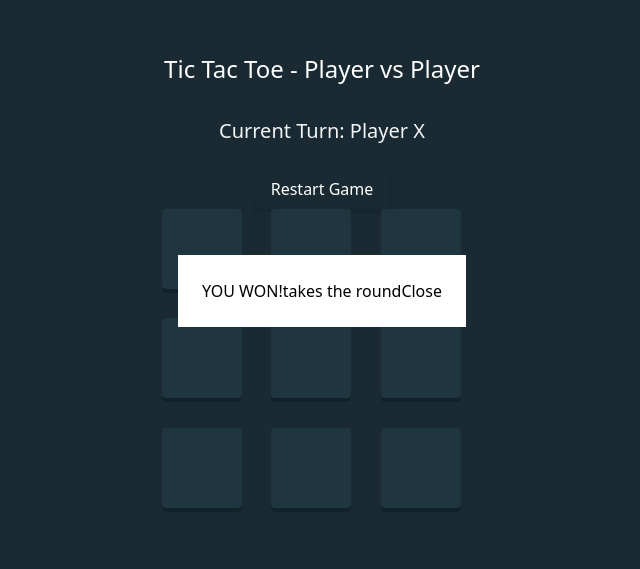
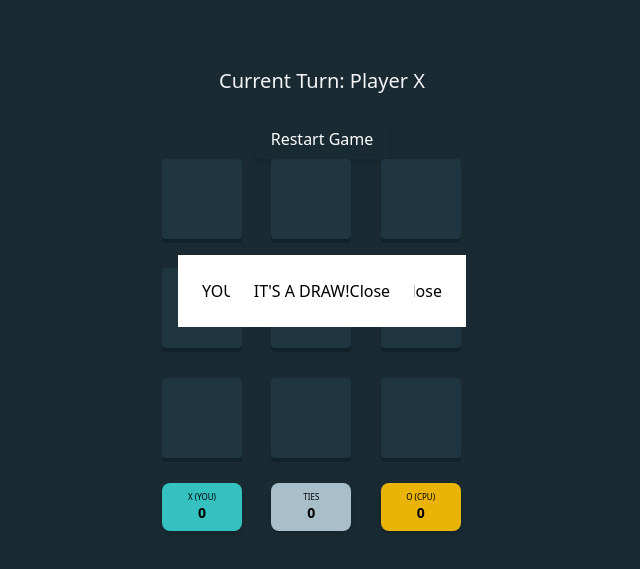
Before and after one commit to LeAmering/Tic-Tac-Toe, a SvelteKit app: page /1 in a window 1280 px wide. Shown: the part 109-678 px from the top of the page, without its empty margins (318-958 px from the left). Built offline with nearby package versions, Linux system fonts and the light colour scheme.

Commit message:
cpuAdded

```diff
--- a/package.json
+++ b/package.json
@@ -25,6 +25,7 @@
 	"dependencies": {
 		"@tailwindcss/container-queries": "^0.1.1",
 		"@tailwindcss/forms": "^0.5.9",
-		"@tailwindcss/typography": "^0.5.15"
+		"@tailwindcss/typography": "^0.5.15",
+		"svelte-routing": "^2.13.0"
 	}
 }
--- /dev/null
+++ b/src/lib/stores.js
@@ -0,0 +1,3 @@
+import { writable } from 'svelte/store';
+export let decideVS = writable('');
+export let chosenPlayer = writable('X');
--- a/src/routes/+page.svelte
+++ b/src/routes/+page.svelte
@@ -1,11 +1,32 @@
 <script>
-	let activeButton = 'x';
-	let decideVS = '';
+	import { chosenPlayer, decideVS } from '$lib/stores';
+	import { goto } from '$app/navigation';
+	let activeButton = 'X';
+	let activeGameMode = 'player';
+
+	function choosePlayer(button) {
+		activeButton = button;
+		chosenPlayer.set(activeButton);
+		if (typeof window !== 'undefined') {
+			localStorage.setItem('chosenPlayer', activeButton);
+		}
+		console.log('Chosen Player:', $chosenPlayer);
+	}
+
 	function navigateToPlayer() {
-		window.location.href = '/game';
+		decideVS.set('player');
+		if (typeof window !== 'undefined') {
+			localStorage.setItem('decideVS', 'player');
+		}
+		goto('/game');
 	}
+
 	function navigateToPlayervsCpu() {
-		window.location.href = '/cpu';
+		decideVS.set('cpu');
+		if (typeof window !== 'undefined') {
+			localStorage.setItem('decideVS', 'cpu');
+		}
+		goto('/game');
 	}
 </script>
 
@@ -21,20 +42,18 @@
 			<div class="btn-group mb-4 flex w-80 rounded-lg bg-bgBlue">
 				<button
 					class="btn w-40 bg-bgBlue"
-					class:bg-gray-400={activeButton === 'x'}
-					class:btn-active={activeButton === 'x'}
-					on:click={() => (activeButton = activeButton === 'x' ? 'none' : 'x')}
-					class:hover:bg-gray-400={activeButton === 'x'}
+					class:bg-gray-400={activeButton === 'X'}
+					class:btn-active={activeButton === 'X'}
+					on:click={() => choosePlayer('X')}
 				>
 					<img src="assets/images/SVG/icon-x-default.svg" alt="X" class="h-5 w-5" />
 				</button>
 
 				<button
 					class="btn w-40 bg-bgBlue"
-					class:bg-gray-400={activeButton === 'o'}
-					class:btn-active={activeButton === 'o'}
-					on:click={() => (activeButton = activeButton === 'o' ? 'none' : 'o')}
-					class:hover:bg-gray-400={activeButton === 'o'}
+					class:bg-gray-400={activeButton === 'O'}
+					class:btn-active={activeButton === 'O'}
+					on:click={() => choosePlayer('O')}
 				>
 					<img src="assets/images/SVG/icon-o-default.svg" alt="O" class="h-5 w-5" />
 				</button>
@@ -43,18 +62,16 @@
 			<p class="text-center text-xs text-gray-400">REMEMBER: X GOES FIRST</p>
 		</div>
 	</div>
+
 	<button
 		class="mb-3 w-80 rounded-lg bg-yellow-500 px-6 py-3 font-bold text-gray-900"
-		on:click={() => {
-			decideVS = 'cpu';
-			navigateToPlayer();
-		}}
+		on:click={navigateToPlayervsCpu}
 	>
 		NEW GAME (VS CPU)
 	</button>
 	<button
 		class="w-80 rounded-lg bg-grBlue px-6 py-3 font-bold text-gray-900"
-		on:click={navigateToPlayer()}
+		on:click={navigateToPlayer}
 	>
 		NEW GAME (VS PLAYER)
 	</button>
--- a/src/routes/[game]/+page.svelte
+++ b/src/routes/[game]/+page.svelte
@@ -1,13 +1,67 @@
 <script>
+	import { chosenPlayer, decideVS } from '$lib/stores'; // Import both stores
+	import { onMount } from 'svelte';
 	let currentPlayer = 'X';
 	let board = Array(9).fill('');
 	let winner = null;
 	let isDraw = false;
+	let scoreX = 0;
+	let scoreO = 0;
+	let scoreTies = 0;
+
+	onMount(() => {
+		onPageLoad();
+		console.log('Game Mode:', $decideVS);
+		console.log('Chosen Player:', $chosenPlayer);
+	});
+
+	$: {
+		if (typeof window !== 'undefined') {
+			const storedPlayer = localStorage.getItem('chosenPlayer');
+			const storedGameMode = localStorage.getItem('decideVS');
+
+			if (storedPlayer) {
+				chosenPlayer.set(storedPlayer);
+			}
+			if (storedGameMode) {
+				decideVS.set(storedGameMode);
+			}
+		}
+	}
+
+	function onPageLoad() {
+		if ($decideVS === 'cpu' && $chosenPlayer === 'O') {
+			cpuMove();
+			console.log('CPU Move');
+		}
+	}
 
 	function setValue(index) {
 		if (board[index] === '' && !winner) {
-			board[index] = currentPlayer;
+			if ($decideVS === 'player' || currentPlayer === $chosenPlayer) {
+				board[index] = currentPlayer;
+				currentPlayer = currentPlayer === 'X' ? 'O' : 'X';
+				checkGameStatus();
+				board = [...board];
 
+				if ($decideVS === 'cpu' && $chosenPlayer !== currentPlayer && !winner) {
+					setTimeout(cpuMove, 100);
+				}
+			}
+		}
+	}
+	function cpuMove() {
+		const availableMoves = board.reduce((acc, cell, index) => {
+			if (cell === '') {
+				acc.push(index);
+			}
+			return acc;
+		}, []);
+
+		if (availableMoves.length > 0) {
+			const randomIndex = Math.floor(Math.random() * availableMoves.length);
+			const randomMove = availableMoves[randomIndex];
+			board[randomMove] = currentPlayer;
 			currentPlayer = currentPlayer === 'X' ? 'O' : 'X';
 			checkGameStatus();
 		}
@@ -25,34 +79,39 @@
 			[2, 4, 6]
 		];
 
-		// Check  winner
 		for (const combo of winCombos) {
 			const [a, b, c] = combo;
 			if (board[a] && board[a] === board[b] && board[a] === board[c]) {
 				winner = board[a];
-
+				if (winner === 'X') {
+					scoreX++;
+				} else {
+					scoreO++;
+				}
 				winMod.showModal();
 				return;
 			}
 		}
 
-		// Check  draw
 		if (board.every((cell) => cell !== '')) {
 			isDraw = true;
+			scoreTies++;
 		}
 	}
 
 	function restartGame() {
 		board = Array(9).fill('');
-		currentPlayer = 'X';
+		currentPlayer = $chosenPlayer;
 		winner = null;
 		isDraw = false;
+
+		if ($decideVS === 'cpu' && $chosenPlayer === 'o') {
+			cpuMove();
+		}
 	}
 </script>
 
 <main class="flex h-screen flex-col items-center justify-center bg-bgBlue text-gray-100">
-	<h1 class="mb-4 text-2xl text-white">Tic Tac Toe - Player vs Player</h1>
-
 	<p class="mt-4 text-xl">Current Turn: Player {currentPlayer}</p>
 
 	<button
@@ -65,7 +124,7 @@
 	<div class="grid h-80 w-80 grid-cols-3 gap-2">
 		{#each board as cell, index}
 			<button
-				class=" flex h-20 w-20 items-center justify-center rounded bg-lgBlue text-2xl text-black shadow-custom-shadowBlue"
+				class="flex h-20 w-20 items-center justify-center rounded bg-lgBlue text-2xl text-black shadow-custom-shadowBlue"
 				on:click={() => setValue(index)}
 				disabled={!!cell || winner}
 			>
@@ -78,6 +137,47 @@
 		{/each}
 	</div>
 
+	<div class="mt-1 grid w-80 grid-cols-3 gap-2">
+		<div
+			class="flex h-12 w-20 flex-col items-center justify-center rounded-lg bg-grBlue text-[8px] text-black shadow-md"
+		>
+			<p>
+				{#if $chosenPlayer === 'X'}
+					X (YOU)
+					{#if $decideVS === 'player'}
+						<br />X (Player 2)
+					{/if}
+				{:else}
+					X (CPU)
+				{/if}
+			</p>
+			<p class="text-sm font-bold">{scoreX}</p>
+		</div>
+
+		<div
+			class="bg-grayTie flex h-12 w-20 flex-col items-center justify-center rounded-lg text-[8px] text-black shadow-md"
+		>
+			<p>TIES</p>
+			<p class="text-sm font-bold">{scoreTies}</p>
+		</div>
+
+		<div
+			class="flex h-12 w-20 flex-col items-center justify-center rounded-lg bg-yellow-500 text-[8px] text-black shadow-md"
+		>
+			<p>
+				{#if $chosenPlayer === 'O'}
+					O (YOU)
+					{#if $decideVS === 'player'}
+						<br />O (Player 2)
+					{/if}
+				{:else}
+					O (CPU)
+				{/if}
+			</p>
+			<p class="text-sm font-bold">{scoreO}</p>
+		</div>
+	</div>
+
 	<dialog id="winMod" class="modal fixed inset-0 flex items-center justify-center">
 		<div class="modal-box box-border flex w-full max-w-full items-center justify-center p-6">
 			<p>YOU WON!</p>
@@ -87,22 +187,25 @@
 			{:else if winner === 'O'}
 				<img src="assets/images/SVG/icon-o.svg" alt="O" class="m-3 h-12 w-12" />
 			{/if}
-
 			<p>takes the round</p>
 			<br />
-
 			<div class="modal-action">
 				<form method="dialog">
-					<!-- if there is a button, it will close the modal -->
 					<button class="btn">Close</button>
 				</form>
 			</div>
 		</div>
 	</dialog>
 
-	{#if winner}
-		<p class="mt-4 text-xl">Player {winner} wins!</p>
-	{:else if isDraw}
-		<p class="mt-4 text-xl">It's a draw!</p>
-	{/if}
+	<dialog id="drawMod" class="modal fixed inset-0 flex items-center justify-center">
+		<div class="modal-box box-border flex w-full max-w-full items-center justify-center p-6">
+			<p>IT'S A DRAW!</p>
+			<br />
+			<div class="modal-action">
+				<form method="dialog">
+					<button class="btn">Close</button>
+				</form>
+			</div>
+		</div>
+	</dialog>
 </main>
--- a/tailwind.config.js
+++ b/tailwind.config.js
@@ -11,7 +11,8 @@ export default {
 				bgBlue: '#192A32',
 				lgBlue: '#1F3540',
 				grBlue: '#34C1C0',
-				shadowBlue: '#102129'
+				shadowBlue: '#102129',
+				grayTie: '#A8BEC9'
 			},
 			boxShadow: {
 				'custom-shadowBlue': '0 4px 0 rgba(16, 33, 41, 0.8), 0 1px 0 rgba(16, 33, 41, 0.6)'
```
Also changed, not shown: 1 other file (tests, documents, lock files or other folders).
